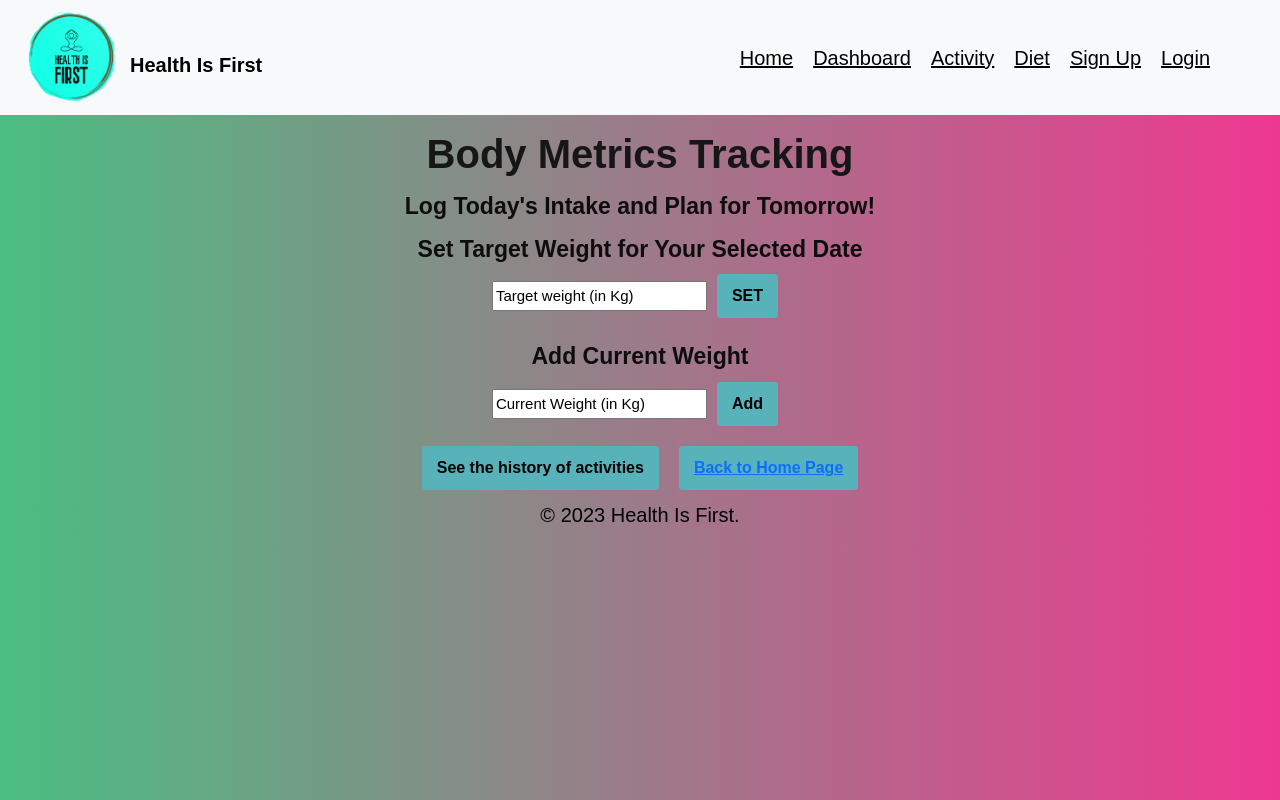
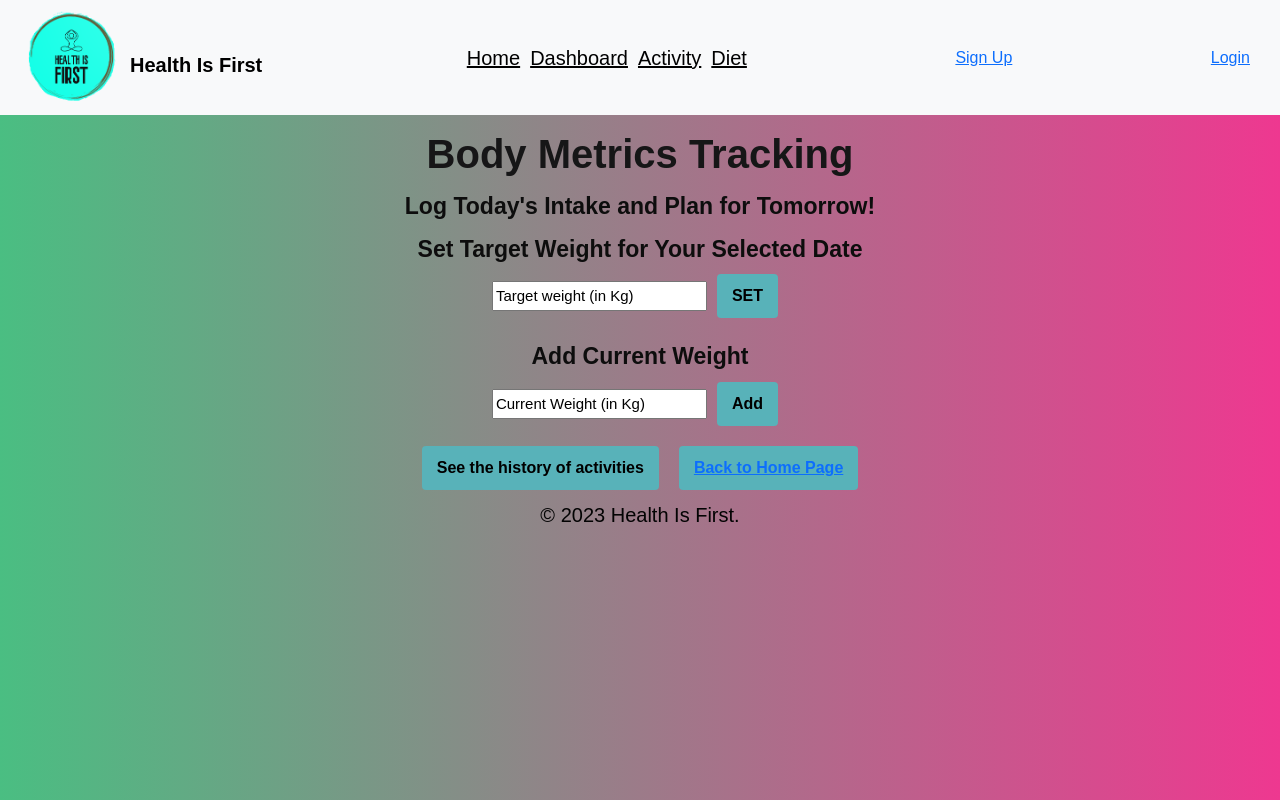
Before and after one commit to SaraArzideh/Health_Is_First, a React (Create React App) app in the folder frontend/: page /weight in a window 1280 px wide. Built offline with nearby package versions, Linux system fonts and the light colour scheme.

Commit message:
calling API updated

```diff
--- a/frontend/src/App.css
+++ b/frontend/src/App.css
@@ -135,14 +135,23 @@ p {
   padding: 10px 20px;
 }
 
-.navbar-links {
- margin-right:30px
+.navbar-links, .navbar-text {
+ margin-right:10px
 }
 
 .navbar-links a {
-  margin-right: 20px;
+  margin-right: 10px;
   font-size:20px ;
   color:black;
+}
+
+.logout-button{
+  margin-right:10px;
+}
+
+.welcome-message{
+  margin-right:10px;
+  color: black;
 }
 
 .button-group{
--- a/frontend/src/App.js
+++ b/frontend/src/App.js
@@ -1,6 +1,6 @@
 import logo from'./components/shared/logo.png';
 import React from 'react';
-import { BrowserRouter as Router, Route, Routes } from 'react-router-dom';
+import { BrowserRouter as Router, Route, Routes, BrowserRouter } from 'react-router-dom';
 import 'bootstrap/dist/css/bootstrap.min.css';
 import { ToastContainer } from 'react-toastify';
 
@@ -24,7 +24,7 @@ function App() {
     <>
     <ToastContainer/>
       <DashboardProvider>
-        <Router>
+        <BrowserRouter>
           <div className="App">
             <Navbar />
             <Routes>
@@ -38,7 +38,7 @@ function App() {
             </Routes>
             <Footer/>
           </div>
-        </Router>
+        </BrowserRouter>
       </DashboardProvider>
     </>
   );
--- a/frontend/src/actions/authActions.js
+++ b/frontend/src/actions/authActions.js
@@ -28,8 +28,8 @@ export const setUserWeightGoal = (goal) => {
 export const loginUser = (credentials) => {
    return async (dispatch) => {
       try {
-         // Asynchronous call to API for login, using fetch or axios
-         const response = await fetch('YOUR_LOGIN_API_ENDPOINT', {
+         // Asynchronous call to API for login, using fetch
+         const response = await fetch('http://localhost:5000/login', {
             method: 'POST',
             headers: {
                'Content-Type': 'application/json'
@@ -55,7 +55,7 @@ export const signupUser = (userInfo) => {
    return async (dispatch) => {
       try {
          // API call for signup
-         const response = await fetch('YOUR_SIGNUP_API_ENDPOINT', {
+         const response = await fetch('http://localhost:5000/register', {
             method: 'POST',
             headers: {
                'Content-Type': 'application/json'
--- a/frontend/src/components/LoginPage.js
+++ b/frontend/src/components/LoginPage.js
@@ -1,4 +1,6 @@
 import {useState} from 'react';
+import {useDispatch} from 'react-redux';
+import { loginUser, signupUser } from '../actions/authActions';
 import * as d3 from 'd3';
 
 const LoginPage = (props) => {
@@ -13,6 +15,7 @@ const LoginPage = (props) => {
         targetActivity: "",
         targetCalories: ""
 	})
+	const dispatch= useDispatch();   //use this hook to dispatch action
 
 	const onChange = (event) => {
 		setState((state) => {
@@ -25,6 +28,8 @@ const LoginPage = (props) => {
 
 	const onSubmit = (event) => {
 		event.preventDefault();
+		console.log ("submit button clicked with values",state); // Debug log
+
 		if(state.username.length < 4 || state.password.length < 8) {
 			props.setError("Username must be atleast 4 and password 8 characters long");
 			return;
@@ -32,10 +37,15 @@ const LoginPage = (props) => {
 		let user = {
 			...state
 		}
+
+		console.log("Attempting to register/login with user: ", user)// Debug log
+
 		if(event.target.name === "register") {
-			props.register(user);
+			console.log("Registering user"); // Debug log
+			dispatch (signupUser(user));
 		} else {
-			props.login(user);
+			console.log("Logging in user"); // Debug log
+			dispatch(loginUser(user));
 		}
 	}
 
--- a/frontend/src/components/shared/Navbar.js
+++ b/frontend/src/components/shared/Navbar.js
@@ -1,5 +1,7 @@
 import React from 'react';
-import {Link, useLocation} from 'react-router-dom'
+import { useDispatch, useSelector } from 'react-redux';
+import { logoutUser } from '../../actions/authActions';
+import {Link, useLocation} from 'react-router-dom';
 
 const logo=require('./logo.png');
 
@@ -12,6 +14,12 @@ function Navbar() {
   const isNutritionTracker = location.pathname==="/diet";
   const isSignUpPage = location.pathname==="/signup";
   const isLoginPage = location.pathname==="/login";
+  const dispatch = useDispatch();
+  const isLoggedIn = useSelector(state=>state.auth.isLoggedIn);
+  const username = useSelector(state => state.auth.user?.username);
+  const handleLogout= ()=>{
+    dispatch (logoutUser());
+  };
 
   return (
     <nav className="navbar navbar-expand-lg navbar-light bg-light">
@@ -25,9 +33,18 @@ function Navbar() {
             { !isActivityTracker && <Link to="/activity">Activity</Link> }
             { !isBodyMetrics && <Link to="/weight">Weight</Link> }
             { !isNutritionTracker && <Link to="/diet">Diet</Link> }
-            { !isSignUpPage && <Link to="/signup">Sign Up</Link> }
-            { !isLoginPage && <Link to="/login">Login</Link> }
         </div>
+        {isLoggedIn?(
+            <>
+              <span className="navbar-text welcome-message">Welcome, {username}!</span>
+              <button onClick={handleLogout}>Logout</button>
+            </>
+          ):(
+            <>
+            { !isSignUpPage && <Link to="/signup" className="navbar-links">Sign Up</Link> }
+            { !isLoginPage && <Link className="navbar-links" to="/login">Login</Link> }
+            </>
+          )}
     </nav>
 
   );
--- a/frontend/src/reducers/authReducer.js
+++ b/frontend/src/reducers/authReducer.js
@@ -17,7 +17,7 @@ const initialState = {
        case SIGNUP_SUCCESS:
             return {
              ...state,
-             user: action.payload,
+             user: action.payload.user,
              isLoggedIn: true,
              error: null
             };
--- a/frontend/src/services/api.js
+++ b/frontend/src/services/api.js
@@ -29,4 +29,4 @@ export const fetchDietData = () => {
     .then(handleResponse);
 };
 
-// Similarly, you can add more methods for POST, PUT, DELETE operations as needed.
+// Can add more methods for POST, PUT, DELETE operations as needed.
```
Also changed, not shown: 2 other files (tests, documents, lock files or other folders).
